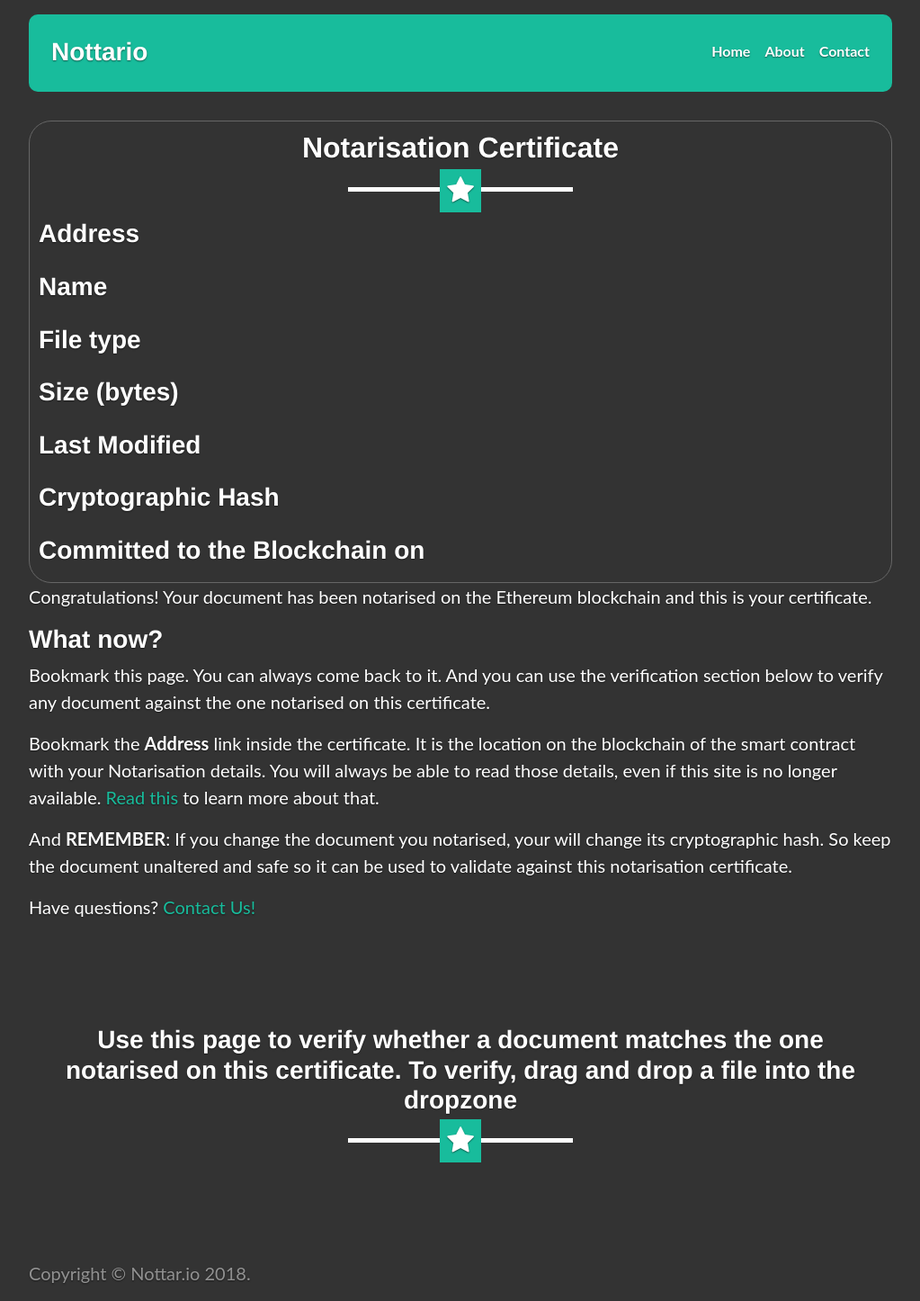
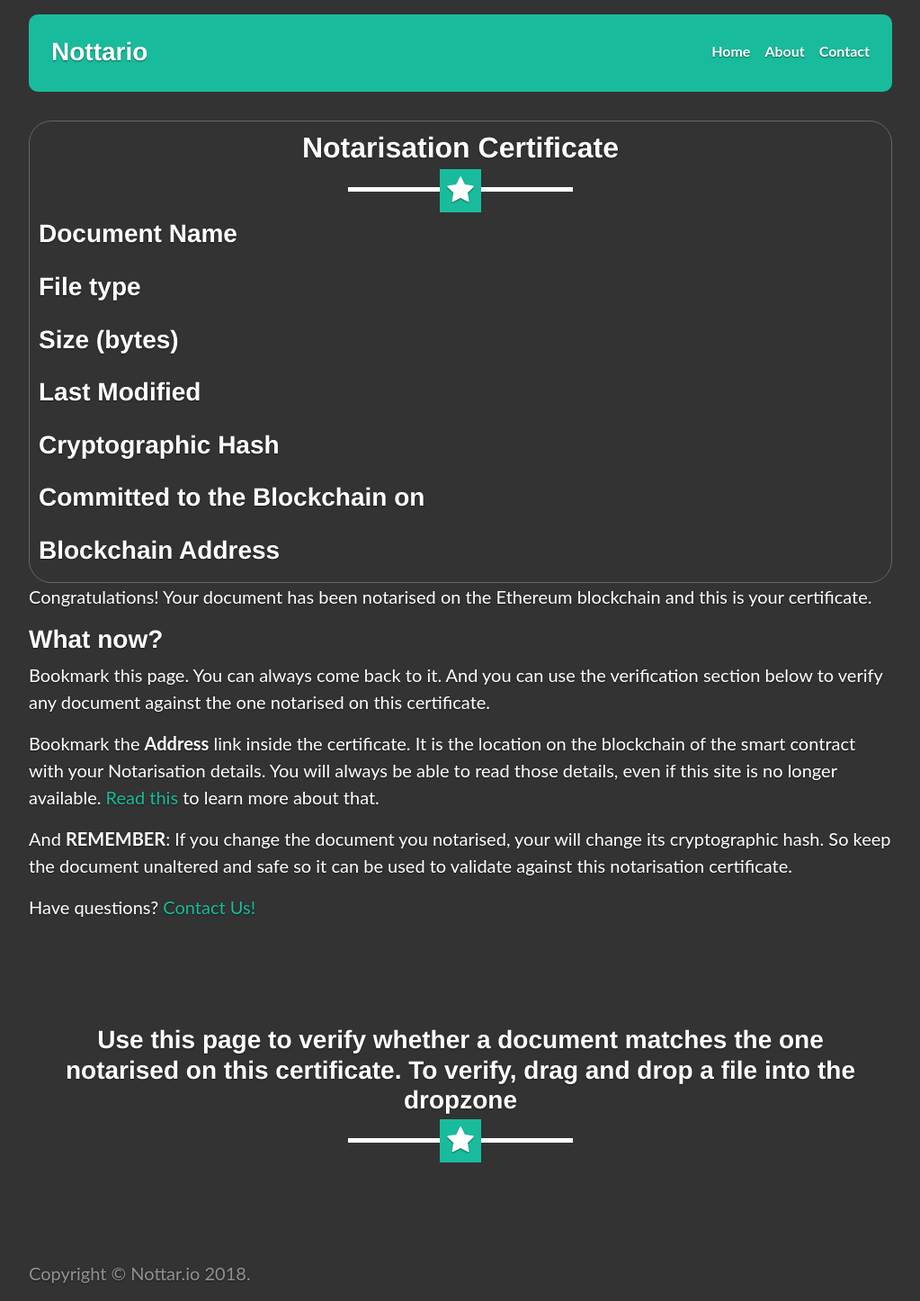
Before and after one commit to danmermel/nottariofront, a Jekyll site: the page built from certificate.html, in a window 1280 px wide. Shown: the whole page at 90% size, without its empty margins (128-1151 px from the left). Built offline with Jekyll 4.4.1, drawn with Linux system fonts in a browser that asks for light colours; nearby versions of some CDN libraries.

Commit message:
cert changes

```diff
--- a/certificate.html
+++ b/certificate.html
@@ -5,9 +5,7 @@ title: Notarisation Certificate
   <div class="certificate">
     <h2 style="text-align:center">{{ page.title }}</h2>
     <hr class="star-light">
-    <h3 class="h3sp">Address</h3>
-    <div><a href="" id="address" target="_new"></a></div>
-    <h3 class="h3sp">Name</h3>
+    <h3 class="h3sp">Document Name</h3>
     <div id="name"></div>
     <h3 class="h3sp">File type</h3>
     <div id="type"></div>
@@ -19,6 +17,8 @@ title: Notarisation Certificate
     <div id="hash"></div>
     <h3 class="h3sp">Committed to the Blockchain on</h3>
     <div id="timestamp"></div>
+    <h3 class="h3sp">Blockchain Address</h3>
+    <div><a href="" id="address" target="_new"></a></div>
   </div>
 
   <p>Congratulations! Your document has been notarised on the Ethereum blockchain and this is your certificate.</p>
```
